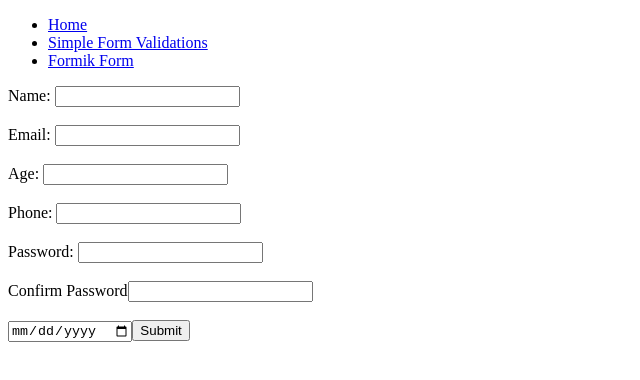
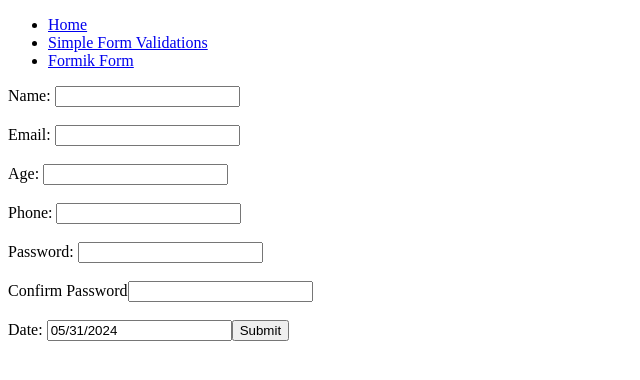
Before and after one commit to umeshsobti/React, a React (Create React App) app in the folder basic_react/: page /formik in a window 1280 px wide. Shown: the top 380 px of the page, without its empty margins (0-640 px from the left). Built offline with nearby package versions, Linux system fonts and the light colour scheme.

Commit message:
Date-picker used

```diff
--- a/basic_react/package.json
+++ b/basic_react/package.json
@@ -12,6 +12,7 @@
     "@testing-library/user-event": "^13.5.0",
     "formik": "^2.4.6",
     "react": "^18.3.1",
+    "react-datepicker": "^6.9.0",
     "react-dom": "^18.3.1",
     "react-router-dom": "^6.23.1",
     "react-scripts": "5.0.1",
--- a/basic_react/src/components/FormikForm.js
+++ b/basic_react/src/components/FormikForm.js
@@ -1,4 +1,8 @@
 import { useFormik } from "formik";
+import { useState } from "react";
+import DatePicker from "react-datepicker";
+import "react-datepicker/dist/react-datepicker.css";
+
 const initialValues = {
   name: "",
   email: "",
@@ -8,7 +12,15 @@ const initialValues = {
   cpassword: "",
   date: "",
 };
-
+const CustomInput = ({ value, onClick }) => (
+  <input
+    type="text"
+    value={value}
+    onClick={onClick}
+    readOnly
+    placeholder="Select Date"
+  />
+);
 const validate = (values) => {
   const errors = {};
   if (!values.name) {
@@ -59,6 +71,8 @@ function FormFormik() {
       console.log(values);
     },
   });
+
+  const[startDate , setStartDate] = useState(new Date())
   return (
     <div>
       <form onSubmit={handleSubmit}>
@@ -130,14 +144,8 @@ function FormFormik() {
           <div style={{ color: "red" }}>{errors.cpassword}</div>
         ) : null}
         <br /> <br />
-        <input
-          type="date"
-          name="date"
-          value={values.date}
-          onChange={handleChange}
-          onBlur={handleBlur}
-
-        />
+        <label htmlFor="date">Date: </label>
+        <DatePicker selected={startDate} onChange={(date)=> setStartDate(date)} customInput={<CustomInput />}></DatePicker>
         <button type="submit">Submit</button>
       </form>
     </div>
```
Also changed, not shown: 1 other file (tests, documents, lock files or other folders).
